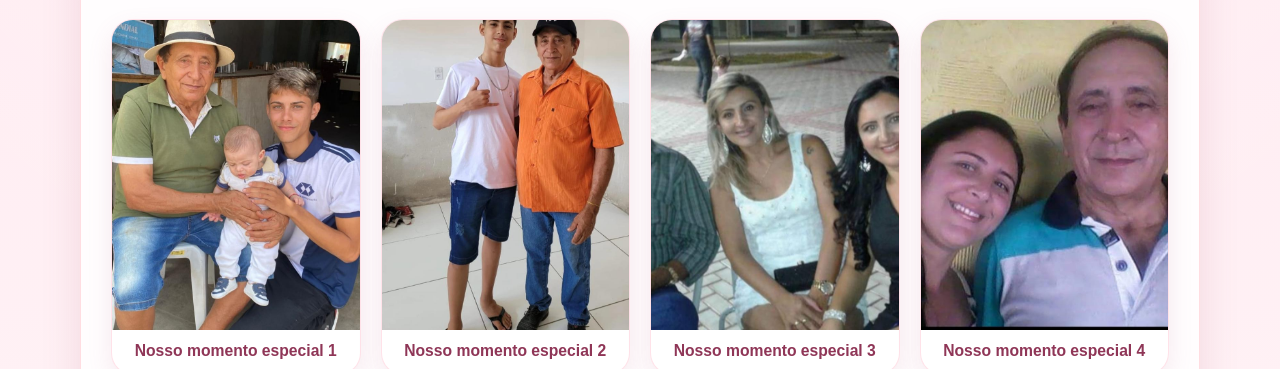
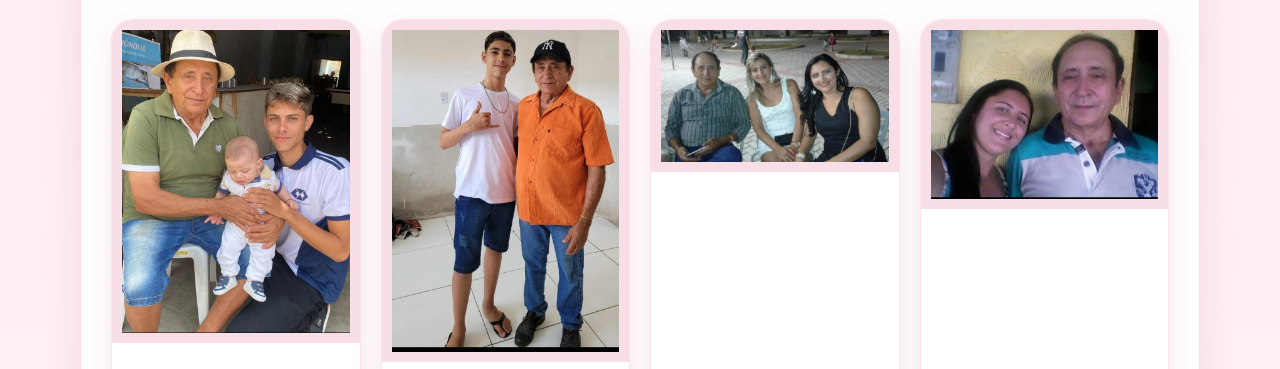
Before and after one commit to Evaeadao2005/chicoetelina, a plain HTML site: page index.html in a window 1280 px wide. Shown: the part 583-952 px from the top of the page. Drawn offline with Linux system fonts and the light colour scheme.

Commit message:
Update index.html

```diff
--- a/index.html
+++ b/index.html
@@ -173,6 +173,9 @@
       padding-bottom: 14px;
       transition: transform 0.25s ease, box-shadow 0.25s ease;
       border: 1px solid rgba(255, 214, 224, 0.7);
+      display: flex;
+      flex-direction: column;
+      justify-content: space-between;
     }
 
     .foto:hover {
@@ -182,10 +185,12 @@
 
     .foto img {
       width: 100%;
-      aspect-ratio: 4 / 5;
-      object-fit: cover;
+      aspect-ratio: auto;
+      max-height: 360px;
+      object-fit: contain;
       display: block;
       background: #f8dfe7;
+      padding: 10px;
     }
 
     .foto span {
```
